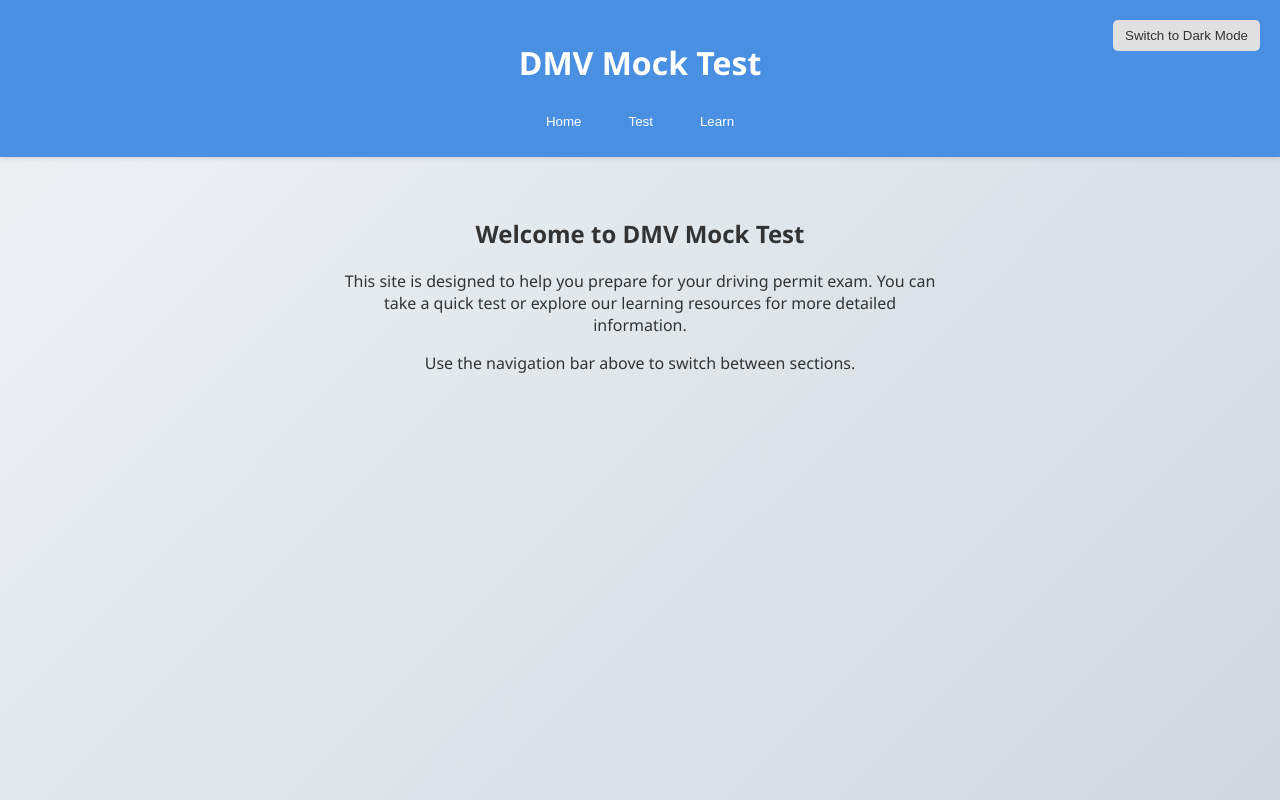
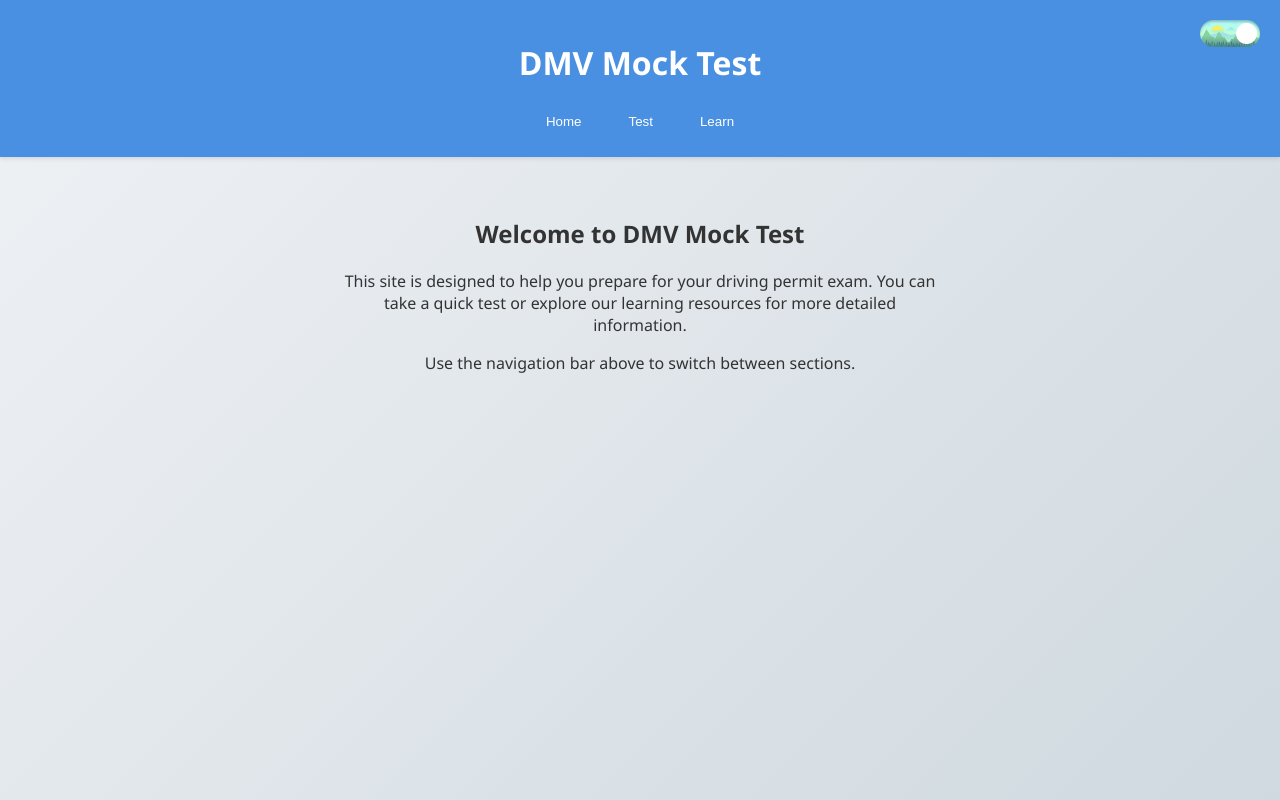
Before and after one commit to 5432roy/dmv-mock-test, a React (Create React App) app: page / in a window 1280 px wide. Built offline with nearby package versions, Linux system fonts and the light colour scheme; no server answers; the HTML template or start-up script is replaced by a standard one.

Commit message:
`[Add]` Make Theme toggle pretty

```diff
--- a/src/App.css
+++ b/src/App.css
@@ -26,21 +26,19 @@ body, html, #root {
   position: relative;
 }
 
-.theme-toggle {
+/* Example styling for the theme toggle image */
+.theme-toggle-img {
   position: absolute;
   right: 20px;
   top: 20px;
-  padding: 8px 12px;
-  border: none;
-  border-radius: 5px;
+  width: 60px;
+  height: auto;
   cursor: pointer;
-  background: #e0e0e0;
-  color: #333;
-  transition: background 0.3s;
+  transition: transform 0.3s;
 }
 
-.theme-toggle:hover {
-  background: #d5d5d5;
+.theme-toggle-img:hover {
+  transform: scale(1.05);
 }
 
 .nav-bar {
--- a/src/App.js
+++ b/src/App.js
@@ -22,9 +22,16 @@ function App() {
           <button onClick={() => setActiveView('test')}>Test</button>
           <button onClick={() => setActiveView('learn')}>Learn</button>
         </nav>
-        <button className="theme-toggle" onClick={toggleTheme}>
-          Switch to {theme === 'light' ? 'Dark' : 'Light'} Mode
-        </button>
+        <img
+          className="theme-toggle-img"
+          src={
+            theme === 'light'
+              ? 'LandSwitchLight.png'
+              : 'LandSwitchDark.png'
+          }
+          alt="Toggle theme"
+          onClick={toggleTheme}
+        />
       </header>
       <main className="main-content">
         {activeView === 'intro' && <Home />}
```
Also changed, not shown: public/LandSwitchDark.png (added), public/LandSwitchLight.png (added).
